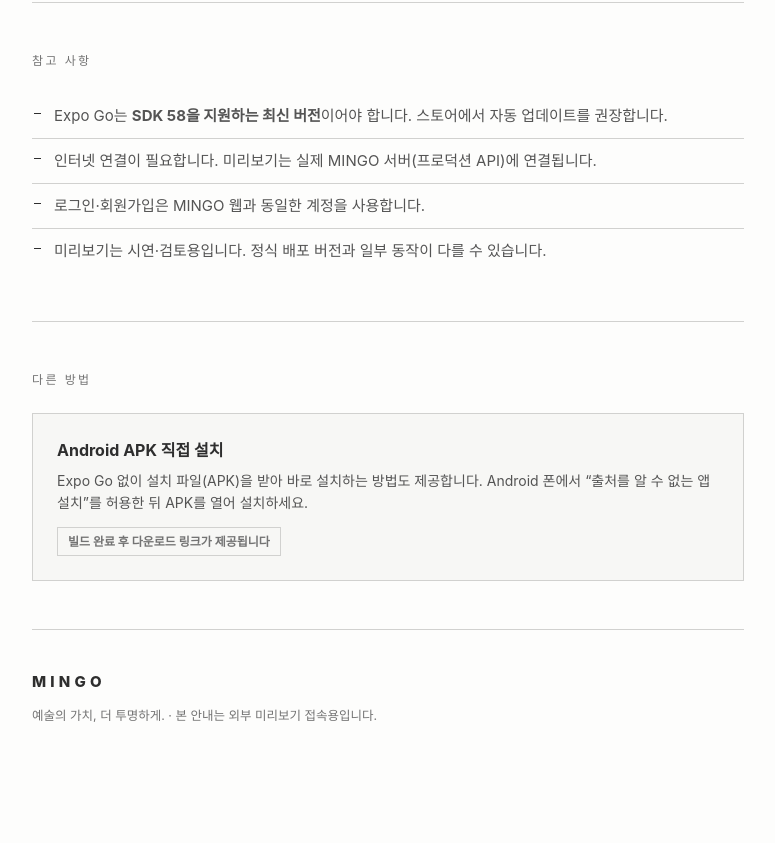
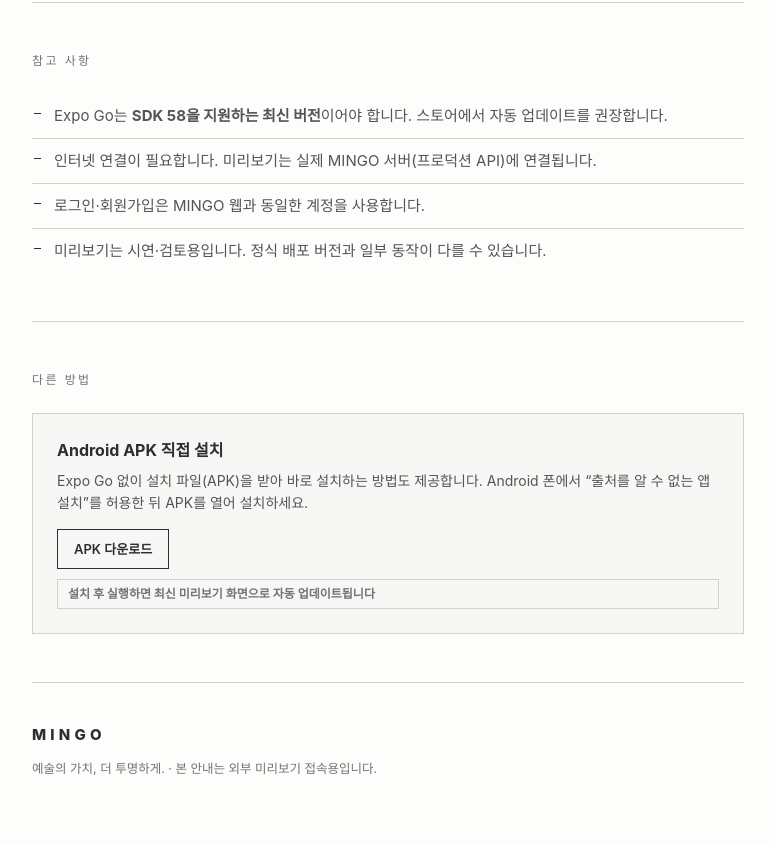
Before and after one commit to choihyeonmuk/mingo-mobile-guide, a plain HTML site: page index.html in a window 1280 px wide. Shown: the part 1538-2381 px from the top of the page, without its empty margins (252-1027 px from the left). Before the commit the page ends 2328 px from the top, so only its background shows below. Drawn offline with Linux system fonts and the light colour scheme; a web font is replaced by a local one.

Commit message:
가이드에 Android APK 다운로드 링크 추가 (빌드 완료)

```diff
--- a/index.html
+++ b/index.html
@@ -169,7 +169,8 @@
     <div class="alt">
       <h3>Android APK 직접 설치</h3>
       <p>Expo Go 없이 설치 파일(APK)을 받아 바로 설치하는 방법도 제공합니다. Android 폰에서 “출처를 알 수 없는 앱 설치”를 허용한 뒤 APK를 열어 설치하세요.</p>
-      <span class="status" id="apk-status">빌드 완료 후 다운로드 링크가 제공됩니다</span>
+      <a class="store" href="https://expo.dev/artifacts/eas/7NQJOCIn47J1vo1dRsC0Uq3Ra3CMO4CANPILMihp74Y.apk" style="margin-top:14px;">APK 다운로드</a>
+      <span class="status" id="apk-status" style="display:block; margin-top:10px;">설치 후 실행하면 최신 미리보기 화면으로 자동 업데이트됩니다</span>
     </div>
   </section>
 
```
